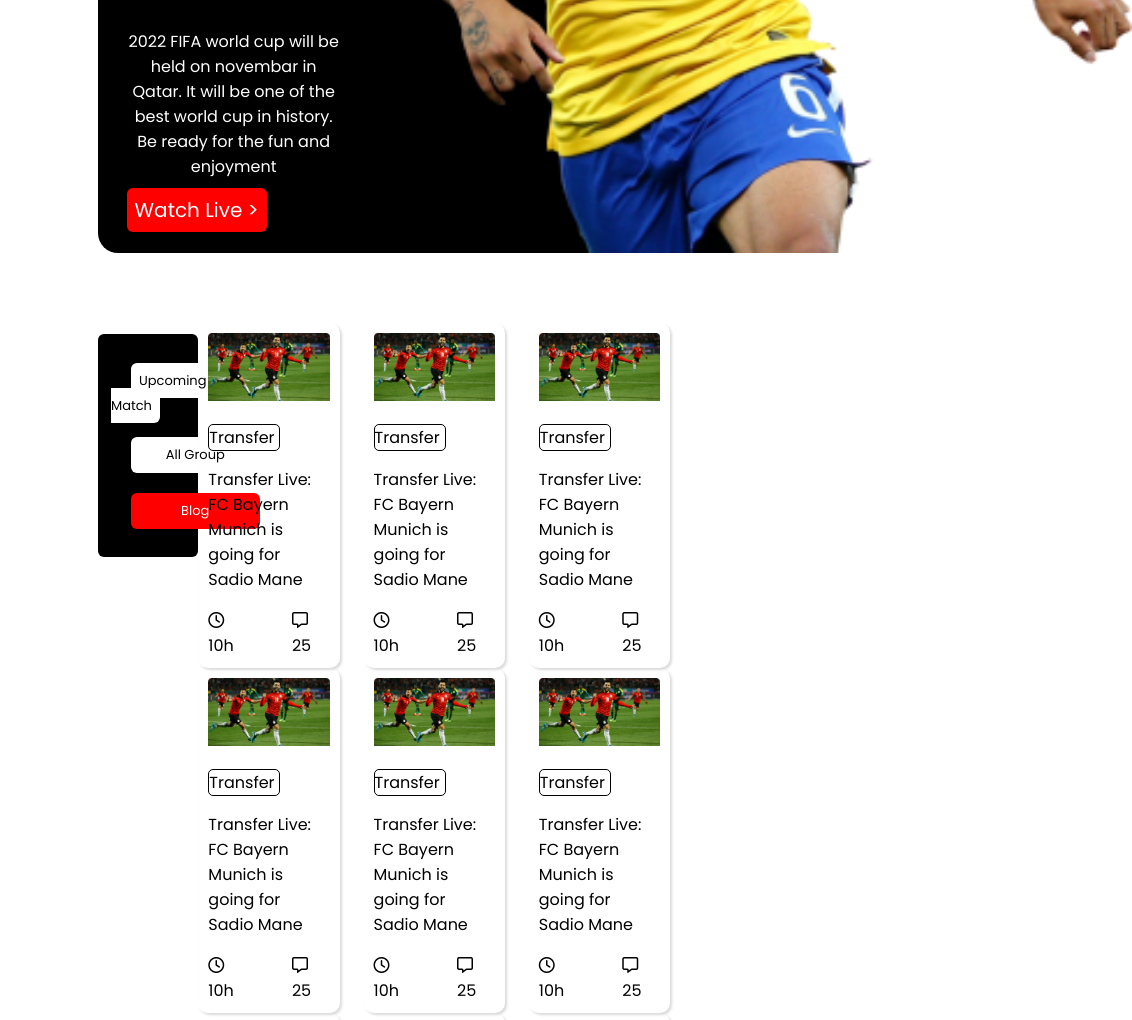
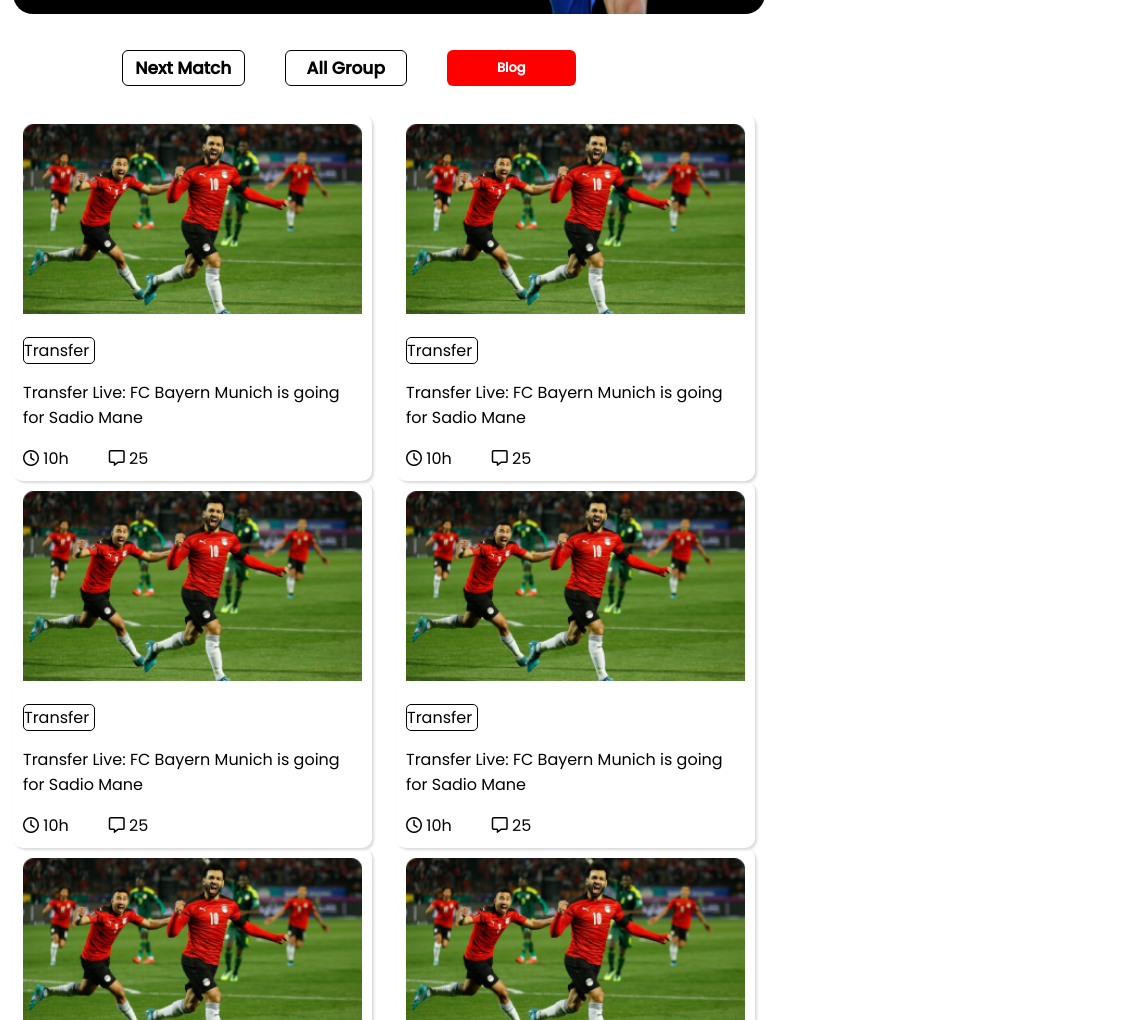
Before and after one commit to AH-Araf/Assignment2, a plain HTML site: page index.html in a window 768 px wide. Shown: the part 573-1593 px from the top of the page, 1132 px wide, since content can reach past the window. Drawn offline with Linux system fonts and the light colour scheme.

Commit message:
Alhamdulillah Done

```diff
--- a/index.html
+++ b/index.html
@@ -23,15 +23,72 @@
 
     <section class="eight">
         <div class="six">
-            <a class="seven" href="index1.html">Upcoming Match</a>
-            <p class="seven">All Group</p>
-            <p class="nine">Blog</p>
+            <b class="seven"><a class="Al"  href="index1.html">Next Match</a></b>
+            <b><p class="seven">All Group</p></b>
+            <b><p class="nine">Blog</p></b>
         </div>
 
 
 
         <div class="ten">
 
+                <div class="eleven">
+                    <div class="twelve">
+                        <img src="images/Blog.png" alt="">
+                    </div>
+                    <div class="thirteen">
+                        <p class="fourteen">Transfer</p>
+                        <p class="fifteen">Transfer Live: FC Bayern Munich is going for Sadio Mane</p>
+                        <div class="sixteen">
+                            <div class="seventeen">
+                                <i class="fa-regular fa-clock"></i>
+                                <span> 10h</span>
+                            </div>
+                            <div>
+                                <i class="fa-regular fa-message"></i>
+                                <span>25</span>
+                            </div>
+                        </div>
+                    </div>
+                </div>
+                <div class="eleven">
+                    <div class="twelve">
+                        <img src="images/Blog.png" alt="">
+                    </div>
+                    <div class="thirteen">
+                        <p class="fourteen">Transfer</p>
+                        <p class="fifteen">Transfer Live: FC Bayern Munich is going for Sadio Mane</p>
+                        <div class="sixteen">
+                            <div class="seventeen">
+                                <i class="fa-regular fa-clock"></i>
+                                <span> 10h</span>
+                            </div>
+                            <div>
+                                <i class="fa-regular fa-message"></i>
+                                <span>25</span>
+                            </div>
+                        </div>
+                    </div>
+                </div>
+                <div class="eleven">
+                    <div class="twelve">
+                        <img src="images/Blog.png" alt="">
+                    </div>
+                    <div class="thirteen">
+                        <p class="fourteen">Transfer</p>
+                        <p class="fifteen">Transfer Live: FC Bayern Munich is going for Sadio Mane</p>
+                        <div class="sixteen">
+                            <div class="seventeen">
+                                <i class="fa-regular fa-clock"></i>
+                                <span> 10h</span>
+                            </div>
+                            <div>
+                                <i class="fa-regular fa-message"></i>
+                                <span>25</span>
+                            </div>
+                        </div>
+                    </div>
+                </div>
                 <div class="eleven">
                     <div class="twelve">
                         <img src="images/Blog.png" alt="">
@@ -225,6 +282,7 @@
         <li>Privacy Settings</li>
         <li>Goal App</li>
         <li>Goal Live</li>
+
     </ul>
     <section>
         <b><h1 class="small">Social Links:</h1></b>
--- a/style.css
+++ b/style.css
@@ -5,7 +5,6 @@ body{
 .one{
     display: flex;
     flex-direction: row;
-    /* width: 1330px; */
     background-color: black;
     color: white;
     height: 100%;
@@ -15,7 +14,10 @@ body{
     margin-bottom: 70px;
     border-radius: 20px;
 }
-
+.Al{
+    text-decoration: none;
+    color: black;
+}
 .two{
     text-decoration: none;
     color: white;
@@ -34,6 +36,7 @@ body{
 .four{
     padding-left: 5%;
     height: 100%;
+    width: 100%;
 }
 .five{
     font-weight: 500;
@@ -47,8 +50,8 @@ body{
     padding-top: 33px;
     padding-bottom: 8px;
     border-radius: 6px;
-    padding-left: 13px;
-    padding-right: 13px;
+    padding-left: 0px;
+    padding-right: 38px;
     margin-top: 11px;
 }
 .seven{
@@ -179,6 +182,10 @@ footer ul{
     .five{
         font-size: 30px;
     }
+    .Al{
+        text-decoration: none;
+        color: black;
+    }
     .two{
 
         text-decoration: none;
@@ -207,7 +214,6 @@ footer ul{
         background-color: white;
         width: 70%;
         padding-left: 25%;
-
     }
     .ten{
         grid-template-columns: repeat(1,1fr);
@@ -236,5 +242,60 @@ footer ul{
         margin-top: 15px;
 
     }
+}
+@media only screen and (min-width: 689px) and (max-width:991px){
+    .one{
+        width: 100%;
+        margin: 5px;
+    }
+    .Al{
+        text-decoration: none;
+        color: black;
+    }
+    .four{
+        display: block;
+        margin-left: auto;
+        margin-right: auto;
+        width: 90%;
+        height: 100%;
+    }
+    .eight{
+        flex-direction: column;
+        margin: 5px;
+    }
+    .six{
+        background-color: white;
+        display: flex;
+        padding-top: 0px;
+        padding-left: 12%;
+        width: 96%;
+    }
+    .seven{
+        text-decoration: none;
+        color: black;
+        font-size: 17px;
+        padding: 4px;
+        background-color: white;
+        border-radius: 6px;
+        margin: 20px;
+        text-align: center;
+        width: 112.5px;
+        border: 1px solid black;
+    }
+
+    .ten{
+        grid-template-columns: repeat(2,1fr);
+    }
+    footer{
+        margin: 0px;
+        margin-top: 100px;
+    }
+    footer ul{
+        margin-left: 0%;
+    }
+    footer li{
+        list-style:none;
+        margin-top: 15px;
+    }
 
 }
```
Also changed, not shown: index1.html (+1 -1 lines).
